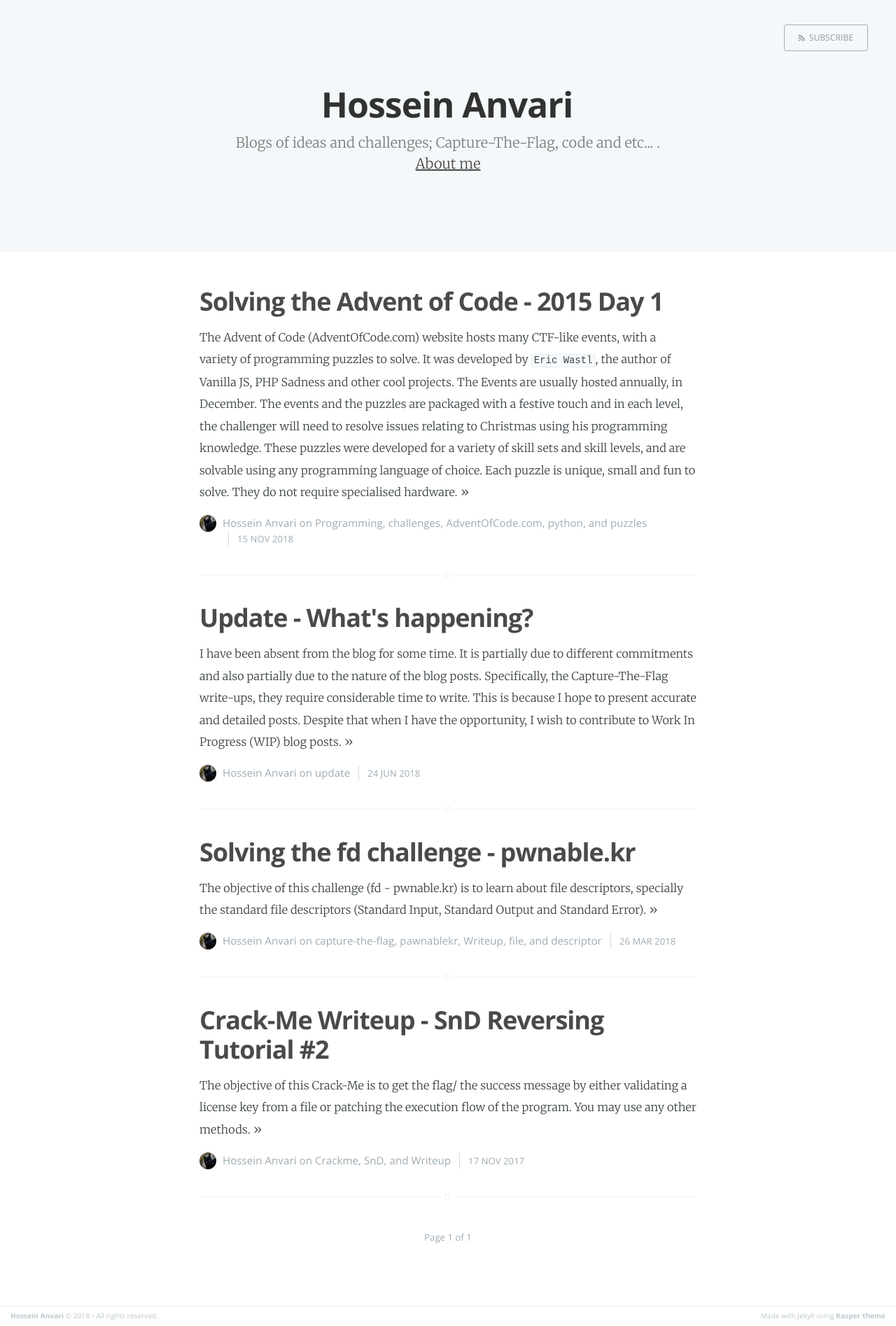
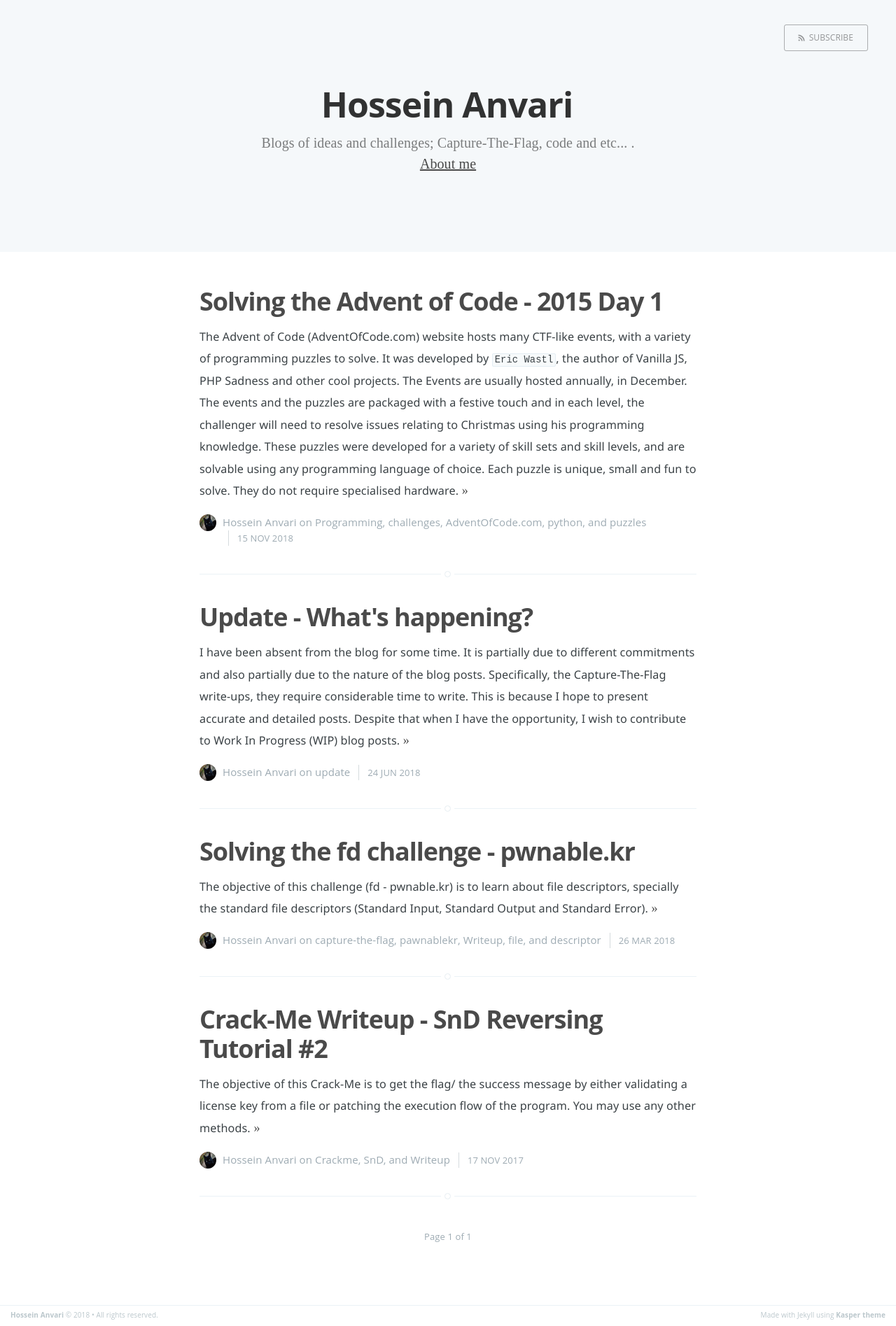
Before and after one commit to KHZ-INTL/blog, a Jekyll site: the page built from index.html, in a window 1280 px wide. Shown: the whole page at 70% size. Built offline with Jekyll 4.4.1, drawn with Linux system fonts in a browser that asks for light colours; the list of posts is cut into pages by our own code.

Commit message:
Changed font to noto sans

```diff
--- a/_layouts/default.html
+++ b/_layouts/default.html
@@ -12,7 +12,8 @@
     <meta name="viewport" content="width=device-width, initial-scale=1.0" />
 
     <link rel="stylesheet" type="text/css" href="/assets/css/screen.css" />
-    <link rel="stylesheet" type="text/css" href="//fonts.googleapis.com/css?family=Merriweather:300,700,700italic,300italic|Open+Sans:700,400" />
+    <link href="https://fonts.googleapis.com/css?family=Noto+Sans" rel="stylesheet">
+    <!--<link rel="stylesheet" type="text/css" href="//fonts.googleapis.com/css?family=Merriweather:300,700,700italic,300italic|Open+Sans:700,400" />-->
     <!-- Customisation  -->
     <link rel="stylesheet" type="text/css" href="/assets/css/main.css" />
 
--- a/assets/css/main.scss
+++ b/assets/css/main.scss
@@ -2,6 +2,10 @@
 # Let's add a comment to make this file sass-y.
 # Change this file for any custom CSS.
 ---
+
+p {
+    font-family: 'Noto Sans', sans-serif;
+}
 
 /* We need to add display:inline in order to align the '>>' of the 'read more' link */
 .post-excerpt p {
```
